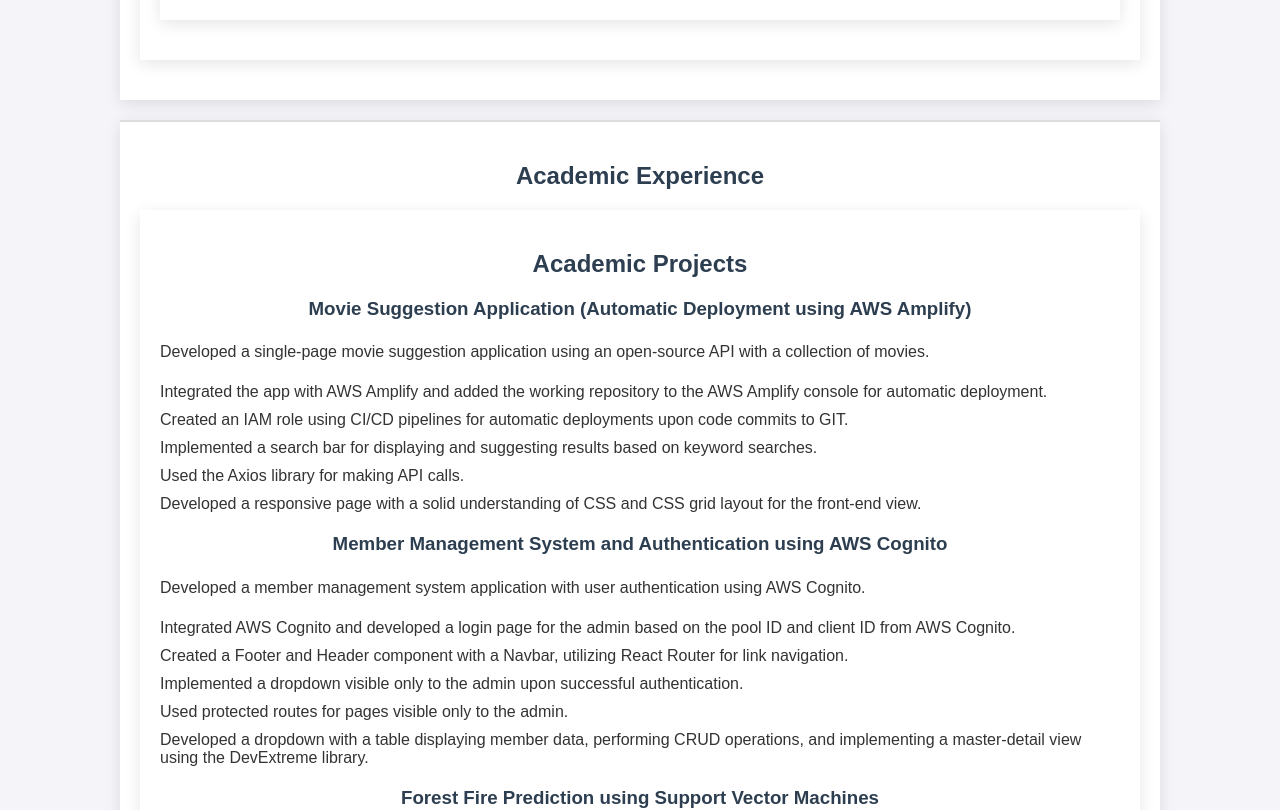
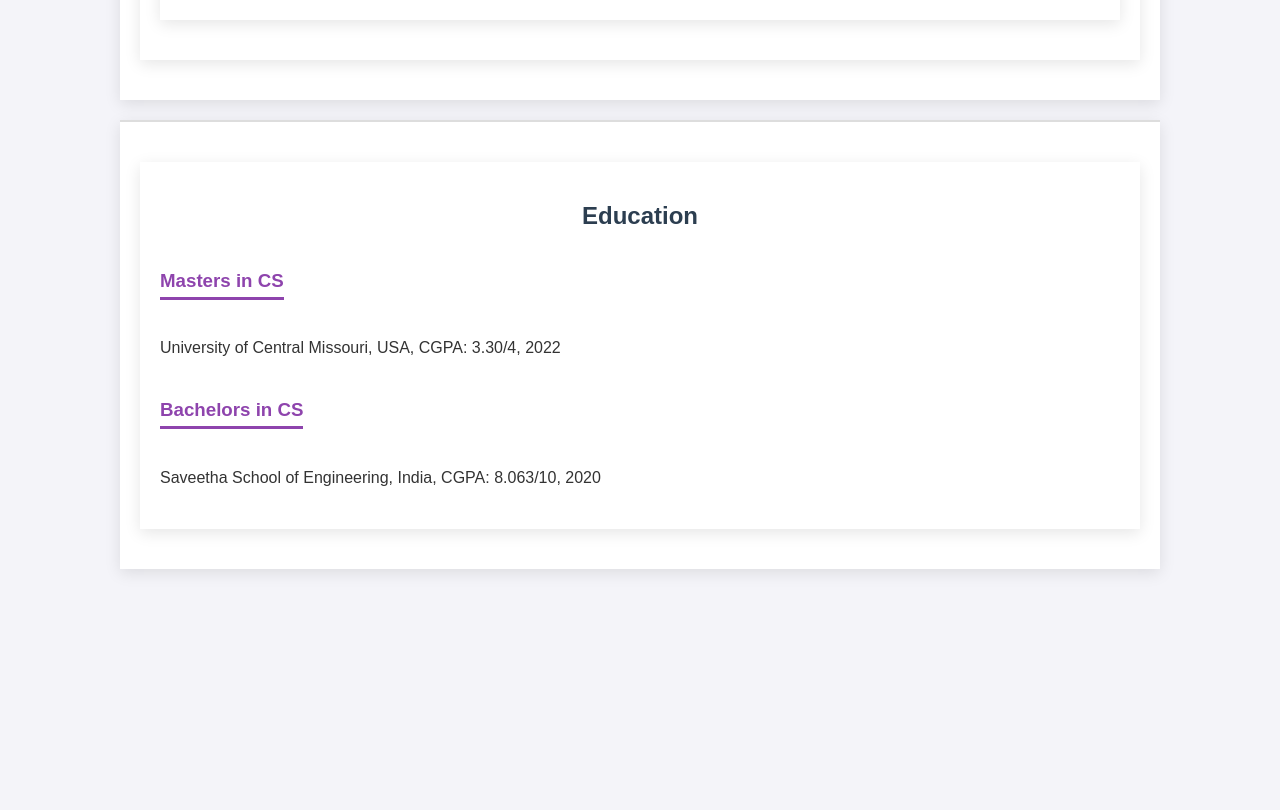
Before and after one commit to AjayManinder/my-portfolio, a React (Create React App) app: page / in a window 1280 px wide. Shown: the part 4740-5550 px from the top of the page. After the commit the page ends 5329 px from the top, so only its background shows below. Built offline with nearby package versions, Linux system fonts and the light colour scheme.

Commit message:
Update App.js

```diff
--- a/src/App.js
+++ b/src/App.js
@@ -5,7 +5,6 @@
 import Technologies from './components/Technologies';
 import Projects from './components/Projects';
 import Education from './components/Education';
-import AcademicProjects from './components/AcademicProjects';
 import './styles.css';
 
 function App() {
@@ -34,12 +33,6 @@
         <Projects />
       </section>
 
-      {/* Academic Experience Section */}
-      <section id="academic-experience">
-        <h2>Academic Experience</h2>
-        <AcademicProjects />
-      </section>
-
       {/* Education Section */}
       <section id="education">
         <Education />
```
